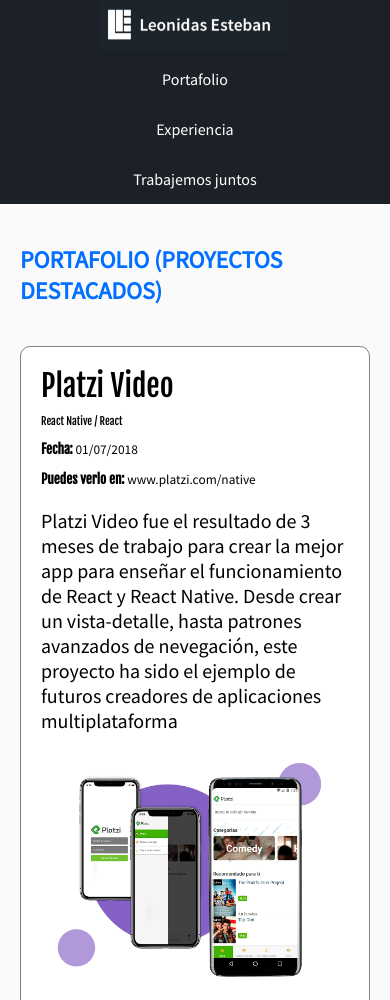
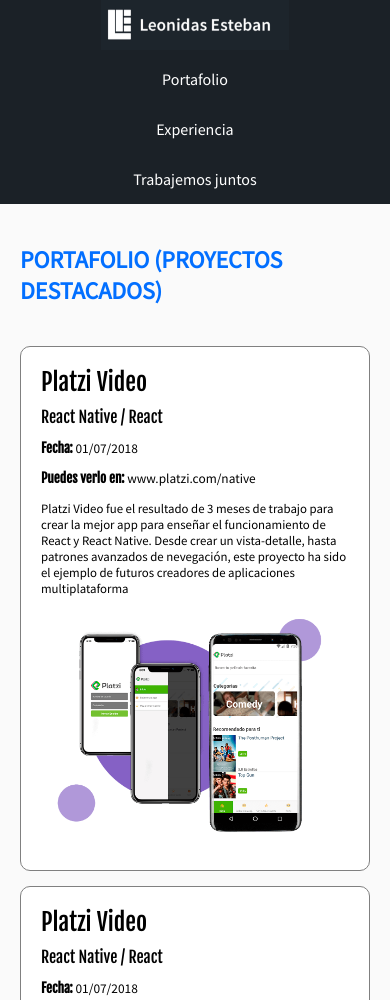
Before and after one commit to Felixmp7/Responsive-Design, a plain HTML site: page index.html in a window 390 px wide. Shown: the top 1000 px of the page. Drawn offline with Linux system fonts and the light colour scheme.

Commit message:
Adaptando tamaños de fuentes

```diff
--- a/css/estilos.css
+++ b/css/estilos.css
@@ -370,6 +370,22 @@ figure {
   .project-imageContainer {
     width: auto;
   }
+
+  .project-title{
+    font-size: 1.5em;
+  }
+  .project-course{
+    font-size: 1em;
+  }
+  .project-date{
+    font-size: 1em;
+  }
+  .project-url{
+    font-size: 1em;
+  }
+  .project-description{
+  font-size: .8em;
+  }
 }
 
 @media screen and (max-width: 480px) {
```
